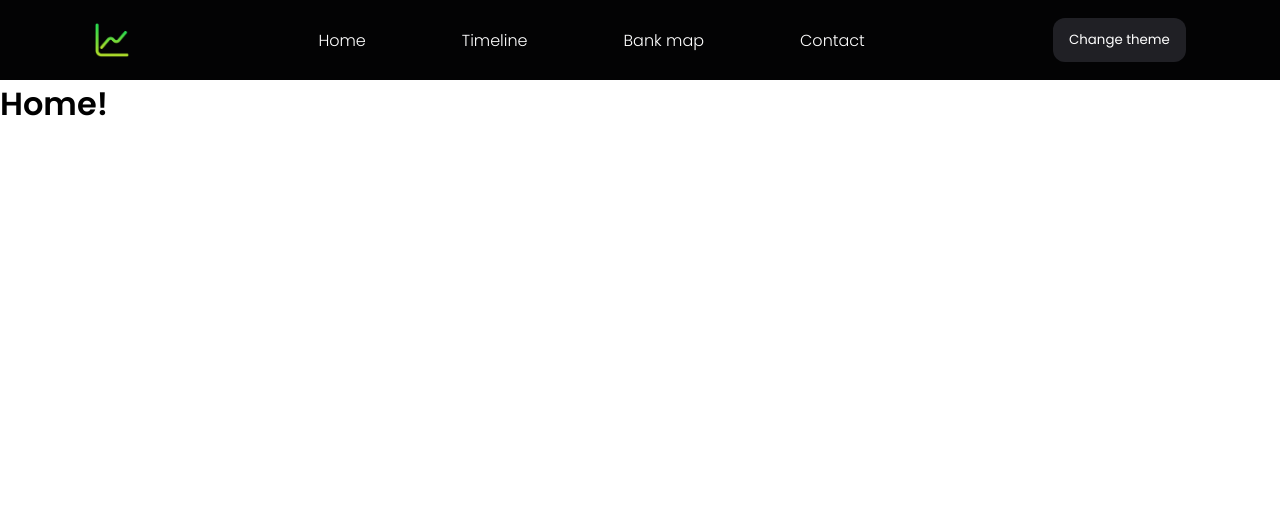
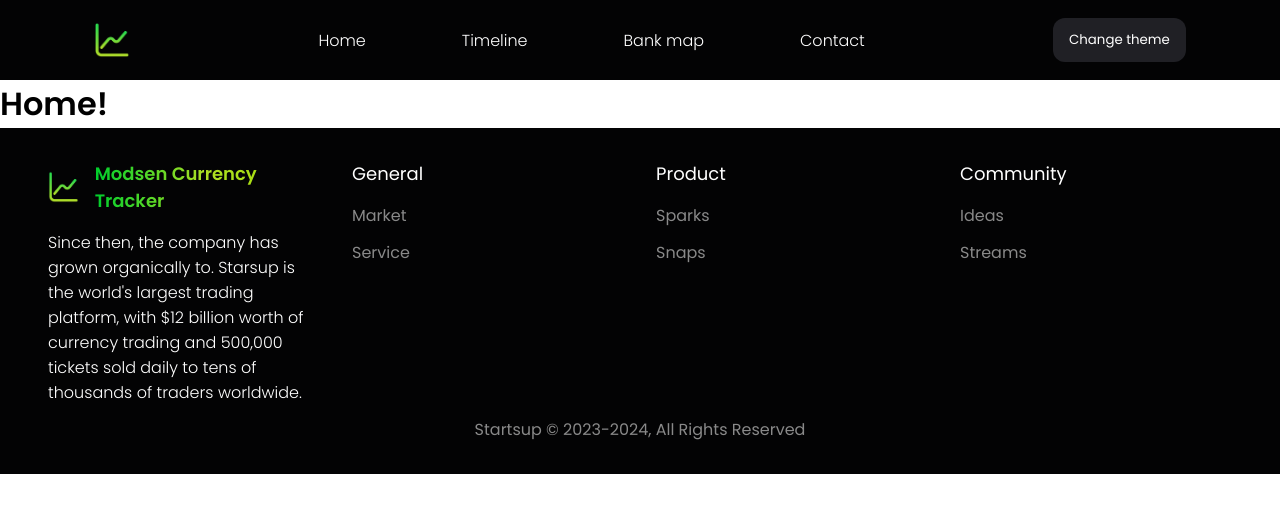
Before and after one commit to SecondThundeR/modsen-currency-tracker, a React app: page / in a window 1280 px wide. Shown: the top 512 px of the page. Built offline with nearby package versions, Linux system fonts and the light colour scheme.

Commit message:
feat(components): add Footer component

```diff
--- /dev/null
+++ b/src/components/Footer/Footer.module.css
@@ -0,0 +1,74 @@
+.Footer {
+  display: flex;
+  flex-direction: column;
+  background-color: #030304;
+  color: white;
+  padding: 32px 48px;
+  gap: 12px;
+  justify-content: center;
+  align-items: center;
+}
+
+.Footer__bottomText {
+  color: #898989;
+  font-size: 16px;
+  font-weight: 400;
+}
+
+.ContentGrid {
+  display: grid;
+  column-gap: 32px;
+  grid-template-columns: repeat(4, minmax(0, 1fr));
+}
+
+.CompanyBlock {
+  display: flex;
+  flex-direction: column;
+  gap: 16px;
+}
+
+.CompanyBlock__Logo {
+  display: flex;
+  gap: 16px;
+  align-items: center;
+}
+
+.CompanyBlock__Name {
+  font-size: 18px;
+  background: linear-gradient(
+    90deg,
+    #00ce2c 0.18%,
+    #aedf23 49.3%,
+    #a3dc00 99.88%
+  );
+  background-clip: text;
+  -webkit-background-clip: text;
+  -webkit-text-fill-color: transparent;
+}
+
+.CompanyBlock__Description {
+  font-size: 16px;
+  font-weight: 300;
+}
+
+.InfoBlock {
+  display: flex;
+  flex-direction: column;
+  gap: 16px;
+}
+
+.InfoBlock > p {
+  font-size: 18px;
+}
+
+.InfoBlock__Links {
+  display: flex;
+  flex-direction: column;
+  gap: 12px;
+}
+
+.InfoBlock__Links > p {
+  color: #898989;
+  font-size: 16px;
+  font-weight: 400;
+}
--- /dev/null
+++ b/src/components/Footer/index.tsx
@@ -0,0 +1,55 @@
+import React, { memo } from "react";
+
+import diagramLogo from "@/assets/diagramLogo.png";
+
+import Icon from "../Icon";
+import styles from "./Footer.module.css";
+
+const Footer = memo(function Footer() {
+  return (
+    <footer className={styles["Footer"]}>
+      <div className={styles["ContentGrid"]}>
+        <div className={styles["CompanyBlock"]}>
+          <div className={styles["CompanyBlock__Logo"]}>
+            <Icon width={32} height={32} iconSrc={diagramLogo} />
+            <h1 className={styles["CompanyBlock__Name"]}>
+              Modsen Currency Tracker
+            </h1>
+          </div>
+          <p className={styles["CompanyBlock__Description"]}>
+            Since then, the company has grown organically to. Starsup is the
+            world's largest trading platform, with $12 billion worth of currency
+            trading and 500,000 tickets sold daily to tens of thousands of
+            traders worldwide.
+          </p>
+        </div>
+        <div className={styles["InfoBlock"]}>
+          <p>General</p>
+          <div className={styles["InfoBlock__Links"]}>
+            <p>Market</p>
+            <p>Service</p>
+          </div>
+        </div>
+        <div className={styles["InfoBlock"]}>
+          <p>Product</p>
+          <div className={styles["InfoBlock__Links"]}>
+            <p>Sparks</p>
+            <p>Snaps</p>
+          </div>
+        </div>
+        <div className={styles["InfoBlock"]}>
+          <p>Community</p>
+          <div className={styles["InfoBlock__Links"]}>
+            <p>Ideas</p>
+            <p>Streams</p>
+          </div>
+        </div>
+      </div>
+      <p className={styles["Footer__bottomText"]}>
+        Startsup © 2023-2024, All Rights Reserved
+      </p>
+    </footer>
+  );
+});
+
+export default Footer;
--- a/src/components/Root/index.tsx
+++ b/src/components/Root/index.tsx
@@ -1,13 +1,15 @@
 import React from "react";
 import { Outlet } from "react-router-dom";
 
-import Header from "../Header";
+import Footer from "@/components/Footer";
+import Header from "@/components/Header";
 
 function Root() {
   return (
     <div>
       <Header />
       <Outlet />
+      <Footer />
     </div>
   );
 }
```
